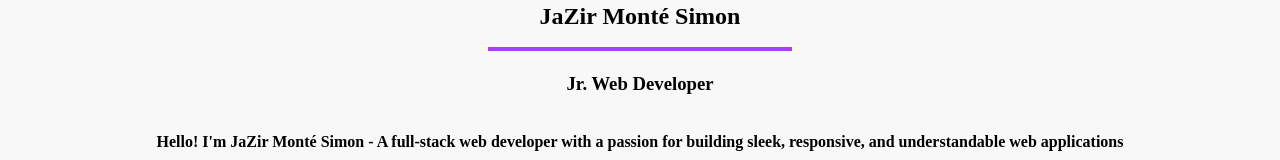
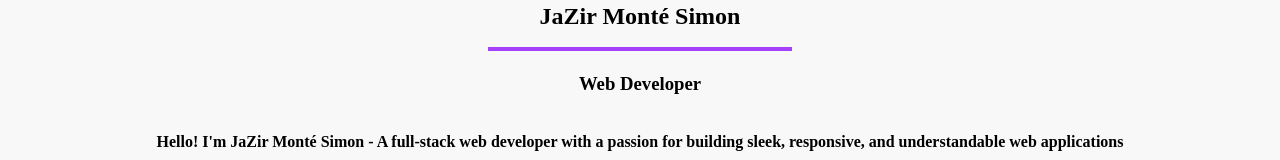
Before and after one commit to DelightSSB/Portfolio-React, a React (Vite) app: page / in a window 1280 px wide. Shown: the part 525-685 px from the top of the page. Built offline with nearby package versions, Linux system fonts and the light colour scheme.

Commit message:
Update job title to Web Developer in About section

```diff
--- a/src/components/About/About.tsx
+++ b/src/components/About/About.tsx
@@ -6,7 +6,7 @@ export default function About() {
     <section id="about" className="container">
       <img src={profileImg} alt="Photo of JaZir" />
       <h2>JaZir Monté Simon</h2>
-      <h3>Jr. Web Developer</h3>
+      <h3>Web Developer</h3>
       <h4 className="intro">
         Hello! I'm JaZir Monté Simon - A full-stack web developer with a passion
         for building sleek, responsive, and understandable web applications
@@ -19,7 +19,7 @@ export default function About() {
         experience with both React and React Native frameworks. I also have a
         great understanding of relational (SQL) and non-relational (NoSQL)
         databases. Known for my leadership potential, collaborative mindset, and
-        problem-solving abilities, I’m seeking a Junior Software Engineer or Web
+        problem-solving abilities, I’m seeking a Software Engineer or Web
         Developer role where I can grow professionally and contribute to
         meaningful, impactful projects.
       </p>
```
